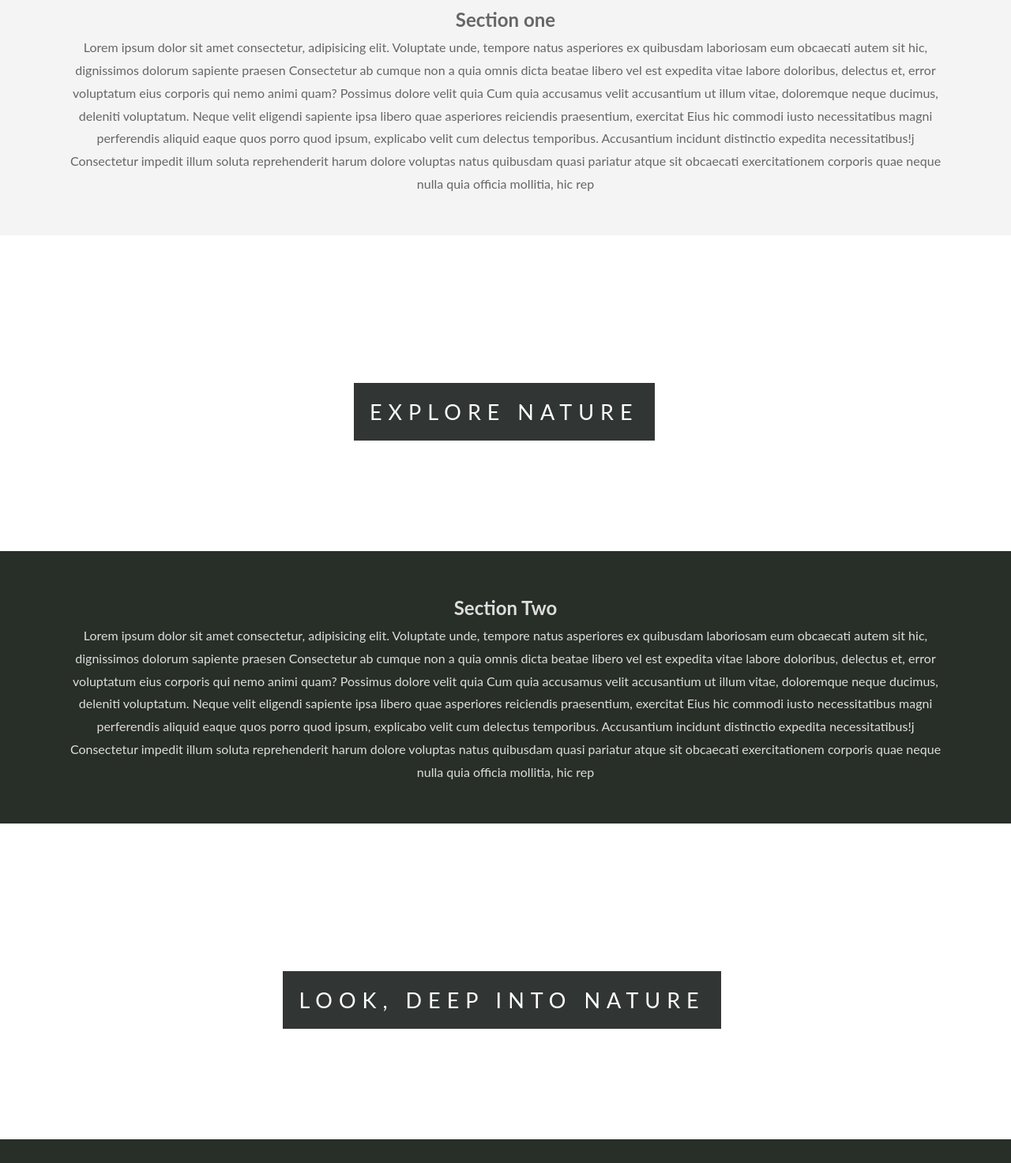
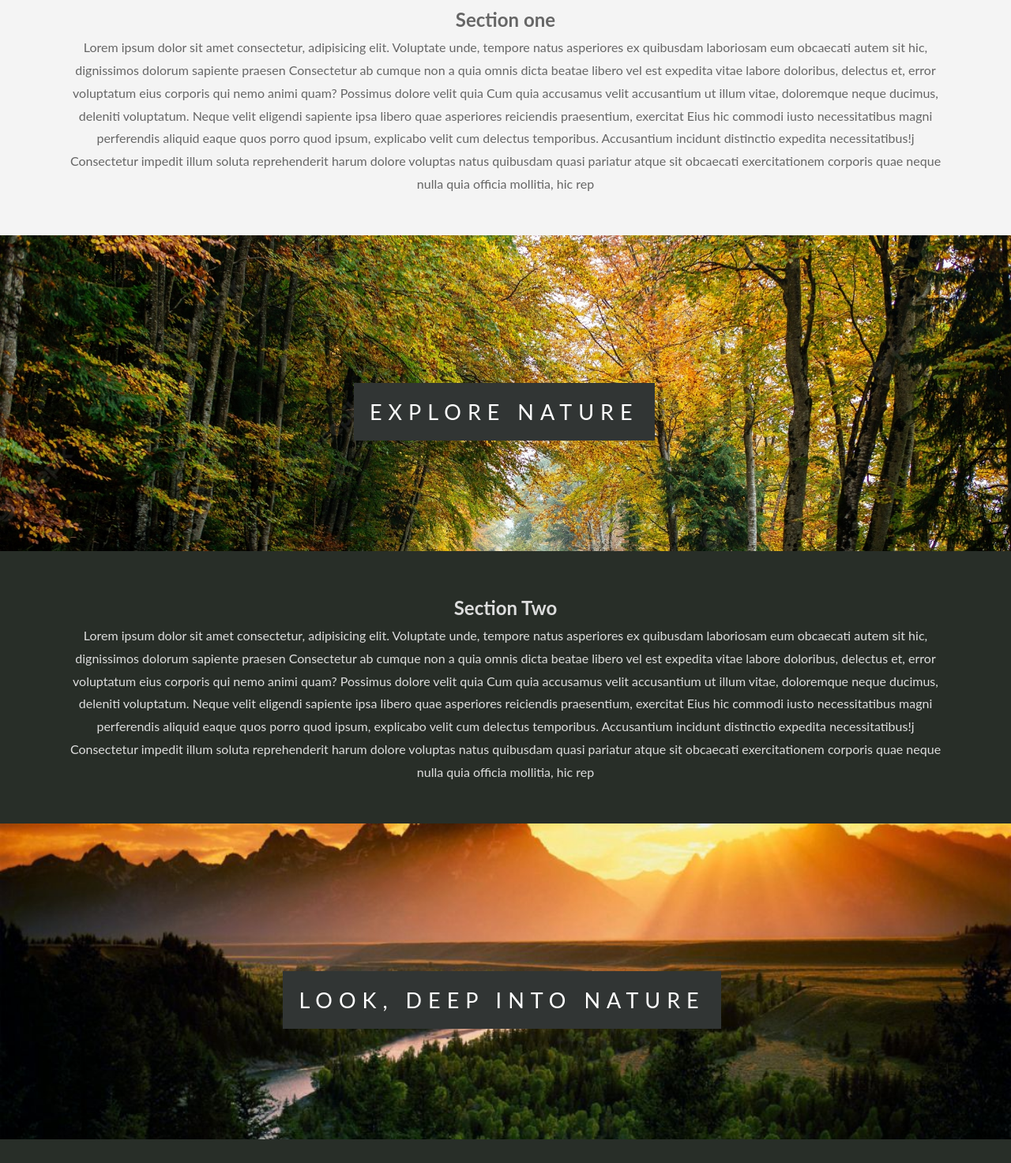
Before and after one commit to MohitMahara/ParallaxWebsite, a plain HTML site: page index.html in a window 1280 px wide. Shown: the part 687-2160 px from the top of the page at 79% size. Drawn offline with Linux system fonts and the light colour scheme; the site is published under a folder, as on GitHub Pages, so addresses that start at the root find nothing.

Commit message:
Update styles.css

```diff
--- a/styles.css
+++ b/styles.css
@@ -12,7 +12,7 @@ body{
 
 /*  first Image section */
 .pimg1{
-    background-image: url(/images/f1.img.jpg);
+    background-image: url(images/f1.img.jpg);
     min-height:40em;;
     background-repeat: no-repeat;
     background-size: cover;
@@ -53,7 +53,7 @@ body{
 
 /* Secod image section */
 .pimg2{
-    background-image: url(/images/road.jpg);
+    background-image: url(images/road.jpg);
     min-height: 400px;
     background-repeat: no-repeat;
     background-size: cover;
@@ -67,7 +67,7 @@ color: #ddd;
 }
 
 .pimg3{
-    background-image: url(/images/last2-img.jpg);
+    background-image: url(images/last2-img.jpg);
     min-height: 400px;
     background-repeat: no-repeat;
     background-size: cover;
```
